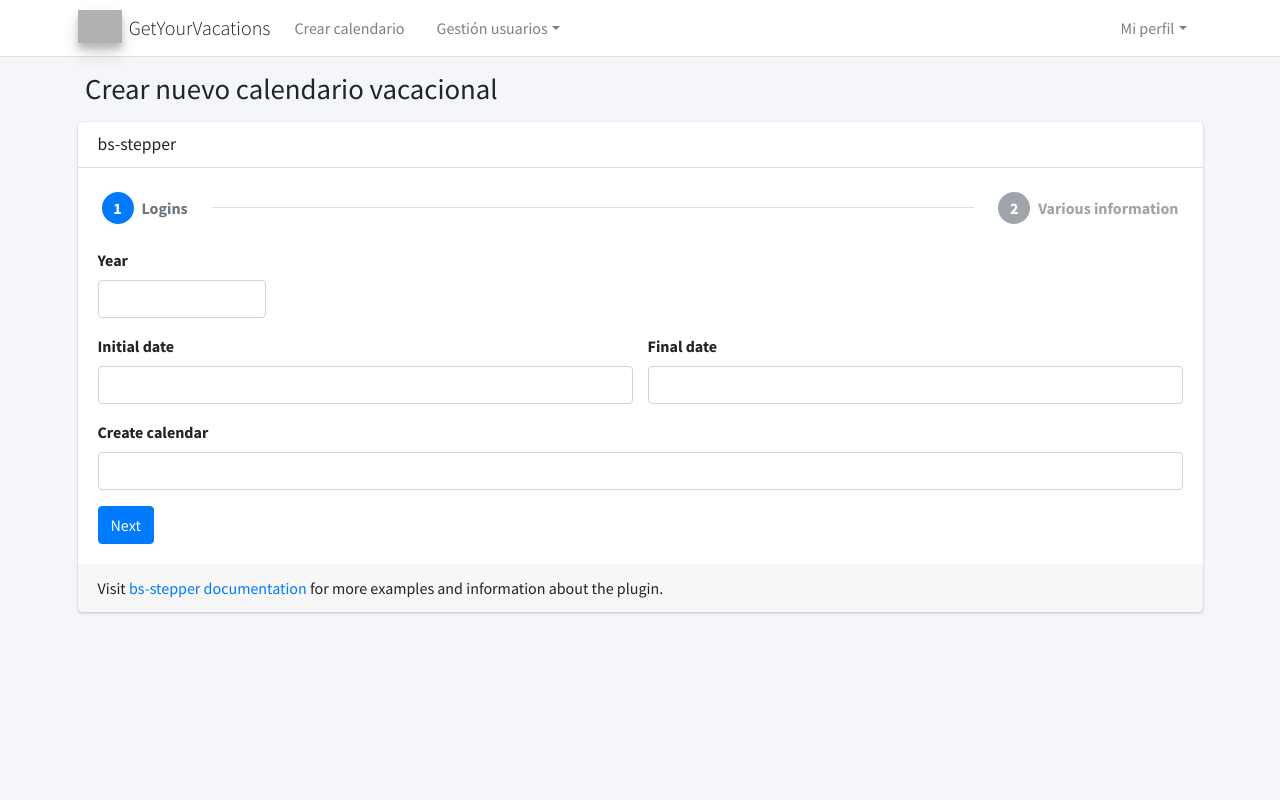
After one commit to OriolJorbaOlmeda/TFM-Gestor-de-Vacaciones, a Symfony app: template app/symfony/templates/admin/crear_calendario1.html.twig in a window 1280 px wide. The commit adds this page. Run offline with Twig, Linux system fonts and the light colour scheme; the template is opened without the code that fills it, so the values that code supplies are empty; form fields are guessed from the names that the template uses; some libraries are stand-ins or nearby versions; grey boxes are pictures that could not be loaded.

Commit message:
Create calendar

```diff
--- a/app/symfony/public/js/crear_calendario.js
+++ b/app/symfony/public/js/crear_calendario.js
@@ -20,6 +20,7 @@ function controlBotonAnadir() {
 
 // AÑADIR LINEA CON EL NUEVO FESTIVO
 btn_anadir.addEventListener("click", () => {
+    crearFes();
     crearNuevoFestivo(fecha_festivo.value, descripcion_festivo.value)
     fecha_festivo.value = "";
     descripcion_festivo.value = "";
@@ -53,6 +54,24 @@ function crearNuevoFestivo(fecha, descripcion) {
 }
 
 
+function crearFes() {
+    $.ajax({
+        url : '/create-festive',
+        type: "POST",
+        data: JSON.stringify({
+            'date':descripcion_festivo.value,
+            'desc':fecha_festivo.value
+        }),
+        success : function (data) {
+            console.log("SUCCESS" + data['date']);
+        },
+        error   : function () {
+            console.log("ERROR");
+        }
+    });
+}
+
+
 // LISTENER BORRAR FESTIVOS
 document.querySelectorAll('.eliminar-festivo').forEach(elem => {
     elem.addEventListener('click', () => {
--- a/app/symfony/src/Controller/DashboardController.php
+++ b/app/symfony/src/Controller/DashboardController.php
@@ -15,6 +15,6 @@ class DashboardController extends AbstractController
             'controller_name' => 'DashboardController',
         ]);*/
 
-        return $this->render('admin/crear_usuario.html.twig');
+        return $this->redirectToRoute('app_create_calendar');
     }
 }
--- a/app/symfony/src/Repository/CalendarRepository.php
+++ b/app/symfony/src/Repository/CalendarRepository.php
@@ -27,7 +27,7 @@ class CalendarRepository extends ServiceEntityRepository
      * @throws ORMException
      * @throws OptimisticLockException
      */
-    public function add(Calendar $entity, bool $flush = false): void
+    public function add(Calendar $entity, bool $flush = true): void
     {
         $this->_em->persist($entity);
         if ($flush) {
@@ -39,7 +39,7 @@ class CalendarRepository extends ServiceEntityRepository
      * @throws ORMException
      * @throws OptimisticLockException
      */
-    public function remove(Calendar $entity, bool $flush = false): void
+    public function remove(Calendar $entity, bool $flush = true): void
     {
         $this->_em->remove($entity);
         if ($flush) {
--- /dev/null
+++ b/app/symfony/templates/admin/crear_calendario1.html.twig
@@ -0,0 +1,189 @@
+{% extends 'base.html.twig' %}
+
+{%  block javascripts %}
+    {{ parent() }}
+    <script type="text/javascript" src="{{ asset('js/crear_calendario.js') }}" defer></script>
+    <script type="text/javascript" src="{{ asset('js/control_fechas.js') }}" defer></script>
+    <script type="text/javascript" src="{{ asset('js/utils.js') }}" defer></script>
+    <!-- BS Stepper -->
+    <link rel="stylesheet" href="{{ asset('bootstrap_adminLTE/plugins/bs-stepper/css/bs-stepper.min.css') }}">
+
+    <!-- BS-Stepper -->
+    <script type="text/javascript" src="{{ asset('bootstrap_adminLTE/plugins/bs-stepper/js/bs-stepper.min.js') }}" defer></script>
+{% endblock %}
+
+{% block body %}
+
+    <body class="hold-transition layout-top-nav">
+    <div class="wrapper">
+
+        <!-- Navbar -->
+        {{ include('admin/navbar.html.twig') }}
+
+
+
+
+        <!-- Content Wrapper. Contains page content -->
+        <div class="content-wrapper" style="min-height: calc(100vh - calc(3.5rem + 1px));">
+            <div class="content-header">
+                <div class="container">
+                    <div class="col-sm-6">
+                        <h1 class="m-0">Crear nuevo calendario vacacional</h1>
+                    </div>
+                </div>
+            </div>
+
+
+            <!-- Main content 1 -->
+            <div class="content">
+                <div class="container">
+
+
+
+                    <div class="row">
+                        <div class="col-md-12">
+                            <div class="card card-default">
+                                <div class="card-header">
+                                    <h3 class="card-title">bs-stepper</h3>
+                                </div>
+                                <div class="card-body p-0">
+                                    <div class="bs-stepper">
+                                        <div class="bs-stepper-header" role="tablist">
+                                            <!-- your steps here -->
+                                            <div class="step" data-target="#calendar-part">
+                                                <button type="button" class="step-trigger" role="tab" aria-controls="calendar-part" id="calendar-part-trigger">
+                                                    <span class="bs-stepper-circle">1</span>
+                                                    <span class="bs-stepper-label">Logins</span>
+                                                </button>
+                                            </div>
+                                            <div class="line"></div>
+                                            <div class="step" data-target="#festives-part">
+                                                <button type="button" class="step-trigger" role="tab" aria-controls="festives-part" id="festives-part-trigger">
+                                                    <span class="bs-stepper-circle">2</span>
+                                                    <span class="bs-stepper-label">Various information</span>
+                                                </button>
+                                            </div>
+                                        </div>
+                                        <div class="bs-stepper-content">
+                                            <!-- your steps content here -->
+
+
+
+
+
+
+                                            <!-- CONTENT 1 -->
+
+
+                                            <div id="calendar-part" class="content" role="tabpanel" aria-labelledby="calendar-part-trigger">
+
+                                                {{ form_start(formCalendar) }}
+                                                <div class="row">
+                                                    <div class="col-md-2">
+                                                        <div class="form-group">
+                                                            {{ form_row(formCalendar.year) }}
+                                                        </div>
+                                                    </div>
+                                                </div>
+                                                <div class="row">
+                                                    <div class="col-md-6">
+                                                        <div class="form-group">
+                                                            {{ form_row(formCalendar.initial_date, { 'id': 'fechaInicio' }) }}
+                                                            <span class="error invalid-feedback"> La fecha inicio tiene que ser mayor o igual a la fecha actual y menor a la fecha fin </span>
+                                                        </div>
+                                                    </div>
+                                                    <div class="col-md-6">
+                                                        <div class="form-group">
+                                                            {{ form_row(formCalendar.final_date, { 'id': 'fechaFin' }) }}
+                                                            <span class="error invalid-feedback"> La fecha fin tiene que ser mayor o igual a la fecha actual y mayor a la fecha inicio </span>
+                                                        </div>
+                                                    </div>
+                                                </div>
+                                                {{ form_row(formCalendar.createCalendar) }}
+                                                {{ form_end(formCalendar) }}
+
+
+                                                <button class="btn btn-primary" onclick="stepper.next(); save()">Next</button>
+                                            </div>
+
+
+
+                                            <!-- CONTENT 2 -->
+
+
+                                            <div id="festives-part" class="content" role="tabpanel" aria-labelledby="festives-part-trigger">
+
+                                                <div class="row">
+                                                    <div class="col-md-6">
+                                                        <div class="form-group">
+                                                            <label>Añadir días festivos del calendario</label>
+                                                            <div class="input-group">
+                                                                <input id="nuevoFestivo" type="date" class="form-control">
+                                                                <input id="descNuevoFestivo" type="text" class="form-control"
+                                                                       placeholder="Descripción día festivo">
+                                                                <div class="input-group-prepend">
+                                                                    <button type="button" id="btn-añadir"
+                                                                            class="btn btn-primary">Añadir</button>
+                                                                </div>
+                                                            </div>
+                                                        </div>
+                                                    </div>
+                                                </div>
+
+                                                <div class="row">
+                                                    <div class="col-md-6">
+                                                        <ul id="listaFestivos" class="list-group">
+                                                            <li class="list-group-item d-flex justify-content-between align-items-center">
+                                                                01/01/2022 - Año nuevo
+                                                                <a class="eliminar-festivo" type="button"><span class="badge badge-primary badge-pill"><i
+                                                                                class="bi bi-x-lg"></i></span></a>
+                                                            </li>
+                                                            <li class="list-group-item d-flex justify-content-between align-items-center">
+                                                                06/01/2022 - Día de reyes
+                                                                <a class="eliminar-festivo" type="button"><span class="badge badge-primary badge-pill"><i
+                                                                                class="bi bi-x-lg"></i></span></a>
+                                                            </li>
+                                                            <li class="list-group-item d-flex justify-content-between align-items-center">
+                                                                19/03/2022 - Día del padre
+                                                                <a class="eliminar-festivo" type="button"><span class="badge badge-primary badge-pill"><i
+                                                                                class="bi bi-x-lg"></i></span></a>
+                                                            </li>
+                                                        </ul>
+                                                    </div>
+                                                </div>
+
+
+                                                <button class="btn btn-primary" onclick="stepper.previous()">Previous</button>
+                                                <button type="submit" class="btn btn-primary">Submit</button>
+                                            </div>
+                                        </div>
+                                    </div>
+                                </div>
+                                <!-- /.card-body -->
+                                <div class="card-footer">
+                                    Visit <a href="https://github.com/Johann-S/bs-stepper/#how-to-use-it">bs-stepper documentation</a> for more examples and information about the plugin.
+                                </div>
+                            </div>
+                            <!-- /.card -->
+                        </div>
+                    </div>
+
+
+
+
+
+                </div>
+            </div>
+        </div>
+    </div>
+
+
+    <script>
+        // BS-Stepper Init
+        document.addEventListener('DOMContentLoaded', function () {
+            window.stepper = new Stepper(document.querySelector('.bs-stepper'))
+        })
+    </script>
+    </body>
+
+{% endblock %}
```
Also changed, not shown: app/symfony/src/Controller/CreateCalendarController.php (added, +110 -0 lines), app/symfony/src/Controller/CreateCalendarController1.php (added, +54 -0 lines), app/symfony/src/Form/CalendarType.php (added, +70 -0 lines), app/symfony/src/Form/FestiveType.php (added, +49 -0 lines), app/symfony/templates/admin/crear_calendario.html.twig (+20 -15 lines).
